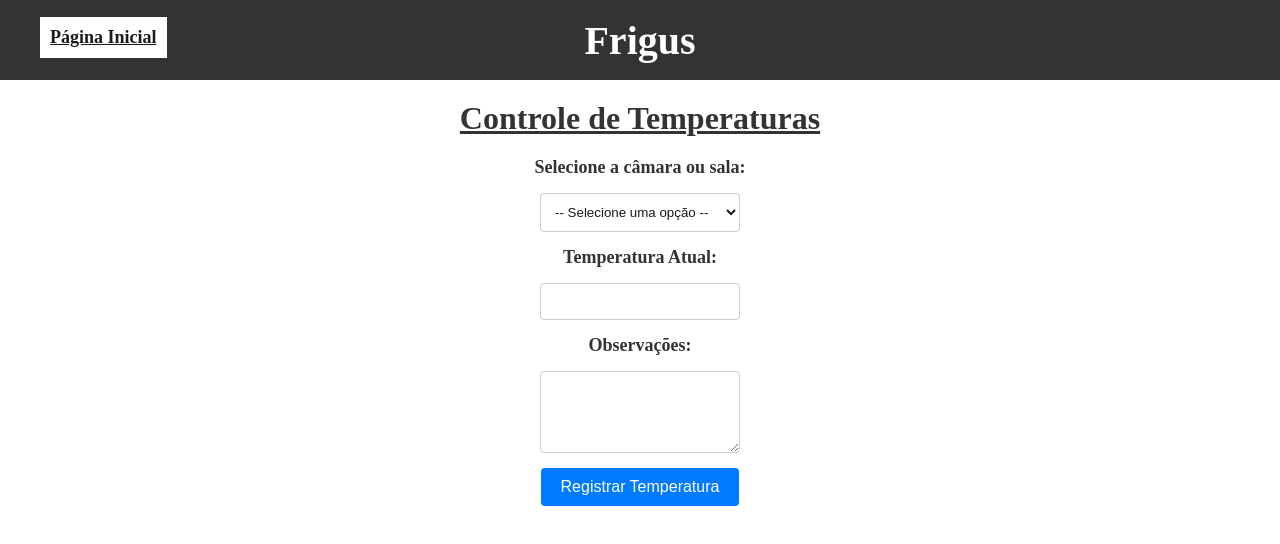
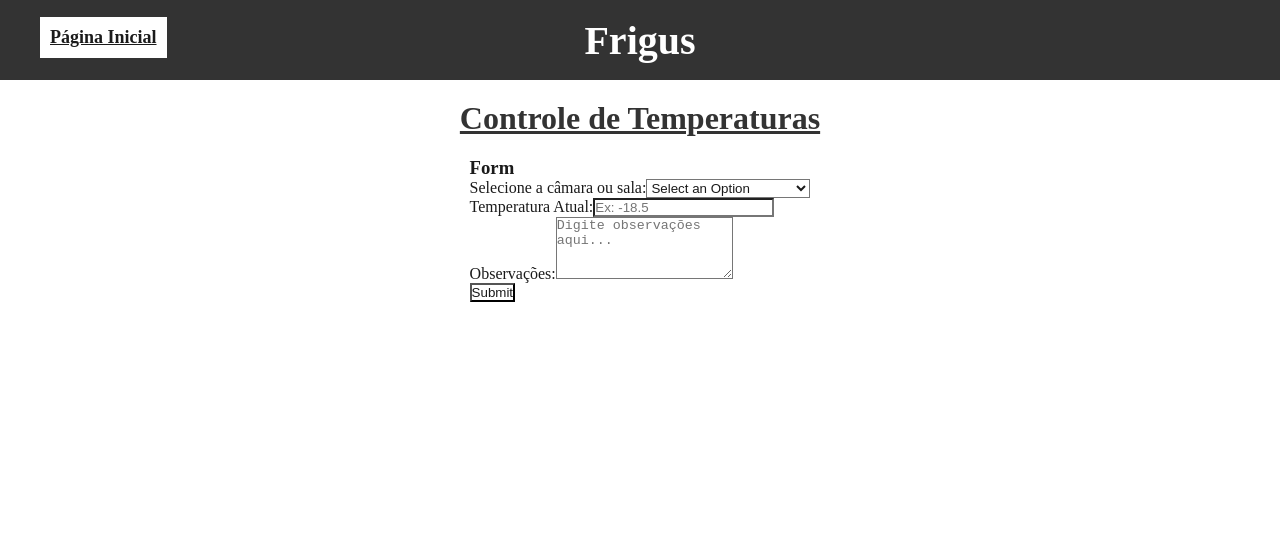
Before and after one commit to AnthonyRossa/frigus-frontend, a React (Vite) app: page /temperature-control in a window 1280 px wide. Shown: the top 544 px of the page. Built offline with nearby package versions, Linux system fonts and the light colour scheme.

Commit message:
add BaseForm and updated TempControl

```diff
--- a/src/components/BaseForm/BaseForm.jsx
+++ b/src/components/BaseForm/BaseForm.jsx
@@ -1,11 +1,13 @@
-import React, { useState} from 'react';
+import React, { useState } from "react";
 
-export default function BaseForm ([fields, onSubmit, initialValues]) {
+export default function BaseForm({ fields, onSubmit, initialValues = {} }) {
+  if (!fields) return null;
+
   const [formData, setFormData] = useState(
     fields.reduce((acc, field) => {
-            acc[field.name] = initialValues[field.name] || '';
+      acc[field.name] = initialValues[field.name] || "";
       return acc;
-        }, {})
+    }, {}),
   );
 
   const handleChange = (e) => {
@@ -23,5 +25,75 @@ export default function BaseForm ([fields, onSubmit, initialValues]) {
     }
   };
 
-    return()
+  return (
+    <form onSubmit={handleSubmit} className="base-form__form">
+      <h3 className="base-form__title">Form</h3>
+
+      {fields.map((field) => (
+        <div key={field.name} className="base-form__container">
+          <label htmlFor={field.name} className="base-form__label">
+            {field.label}
+          </label>
+
+          {field.type === "select" ? (
+            <select
+              id={field.name}
+              name={field.name}
+              value={formData[field.name]}
+              onChange={handleChange}
+              required={field.required}
+              className="base-form__select"
+            >
+              <option value="" disabled>
+                Select an Option
+              </option>
+              {field.options.map((opt) => (
+                <option key={opt.value} value={opt.value}>
+                  {opt.label}
+                </option>
+              ))}
+            </select>
+          ) : field.type === "number" ? (
+            <input
+              type="number"
+              id={field.name}
+              name={field.name}
+              value={formData[field.name]}
+              onChange={handleChange}
+              required={field.required}
+              placeholder={field.placeholder || "Enter number"}
+              className="base-form__input"
+            />
+          ) : field.type === "textarea" ? (
+            <textarea
+              id={field.name}
+              name={field.name}
+              value={formData[field.name]}
+              onChange={handleChange}
+              required={field.required}
+              placeholder={field.placeholder || ""}
+              maxLength={field.maxLength}
+              rows={field.rows || 4}
+              className="base-form__textarea"
+            />
+          ) : (
+            <input
+              type={field.type || "text"}
+              id={field.name}
+              name={field.name}
+              value={formData[field.name]}
+              onChange={handleChange}
+              required={field.required}
+              placeholder={field.placeholder || ""}
+              className="base-form__input"
+            />
+          )}
+        </div>
+      ))}
+
+      <button type="submit" className="base-form__button">
+        Submit
+      </button>
+    </form>
+  );
 }
--- a/src/components/TempControl/TempControl.jsx
+++ b/src/components/TempControl/TempControl.jsx
@@ -1,15 +1,17 @@
 import React, { useState } from "react";
-import "./TempControl.css";
+import './TempControl.css'
+import BaseForm from "../BaseForm/BaseForm";
 
 export default function TempControl() {
-  const [formData, setFormData] = useState({
-    room: "",
-    temperature: "",
-    observations: "",
-  });
     const [submissions, setSubmissions] = useState([]);
 
-  const rooms = [
+  const formFields = [
+    {
+      name: "room",
+      label: "Selecione a câmara ou sala:",
+      type: "select",
+      required: true,
+      options: [
         "Câmara de Resfriados",
         "Câmara de Congelados",
         "Sala da Industrialização",
@@ -17,96 +19,52 @@ export default function TempControl() {
         "Desossa",
         "Câmara de Carcaças",
         "Câmara de Massas",
+      ].map((room) => ({ value: room, label: room })),
+    },
+    {
+      name: "temperature",
+      label: "Temperatura Atual:",
+      type: "number",
+      required: true,
+      placeholder: "Ex: -18.5",
+      min: -200,
+      max: 100,
+      step: 0.1,
+    },
+    {
+      name: "observations",
+      label: "Observações:",
+      type: "textarea",
+      placeholder: "Digite observações aqui...",
+      maxLength: 100,
+    },
   ];
 
-  const handleChange = (e) => {
-    const { name, value } = e.target;
-    setFormData((prev) => ({
-      ...prev,
-      [name]: value,
-    }));
+  const handleFormSubmit = (data) => {
+    if (!data.room || !data.temperature) return;
+
+    const now = new Date();
+    const newSubmission = {
+      ...data,
+      id: Date.now(),
+      timestamp: now.toLocaleString("pt-BR"),
     };
 
-  const handleSubmit = (e) => {
-    e.preventDefault();
-    if (formData.room && formData.temperature) {
-      const now = new Date();
-      setSubmissions((prev) => [
-        ...prev,
-        {
-          ...formData,
-          id: Date.now(),
-          timestamp: now.toLocaleString("pt-BR"),
-        },
-      ]);
-      setFormData({
-        room: "",
-        temperature: "",
-        observations: "",
-      });
-    }
+    setSubmissions((prev) => [...prev, newSubmission]);
+
+    console.log("Novo registro:", newSubmission);
   };
 
   return (
     <div className="temp-control">
       <h2 className="temp-control__title">Controle de Temperaturas</h2>
-      <form className="temp-control__form" onSubmit={handleSubmit}>
-        <label className="temp-control__form-label" htmlFor="room-select">
-          Selecione a câmara ou sala:
-        </label>
-        <select
-          className="temp-control__form-input"
-          id="room-select"
-          name="room"
-          value={formData.room}
-          onChange={handleChange}
-          required
-        >
-          <option value="" disabled>
-            -- Selecione uma opção --
-          </option>
-          {rooms.map((room) => (
-            <option key={room} value={room}>
-              {room}
-            </option>
-          ))}
-        </select>
-        <label className="temp-control__form-label" htmlFor="temperature-input">
-          Temperatura Atual:
-        </label>
-        <input
-          className="temp-control__form-input"
-          type="number"
-          autoComplete="off"
-          name="temperature"
-          min="-200"
-          max="100"
-          step="0.1"
-          id="temperature-input"
-          value={formData.temperature}
-          onChange={handleChange}
-          required
+
+      <div className="temp-control__form-wrapper">
+        <BaseForm
+          fields={formFields}
+          onSubmit={handleFormSubmit}
         />
-        <label
-          className="temp-control__form-label"
-          htmlFor="observations-input"
-        >
-          Observações:
-        </label>
-        <textarea
-          className="temp-control__form-input"
-          id="observations-input"
-          name="observations"
-          rows="4"
-          cols="50"
-          maxLength="100"
-          value={formData.observations}
-          onChange={handleChange}
-        />
-        <button className="temp-control__form-button" type="submit">
-          Registrar Temperatura
-        </button>
-      </form>
+      </div>
 
       {submissions.length > 0 && (
         <div className="temp-control__submissions">
```
Lines whose indentation alone changed are shown as unchanged.
